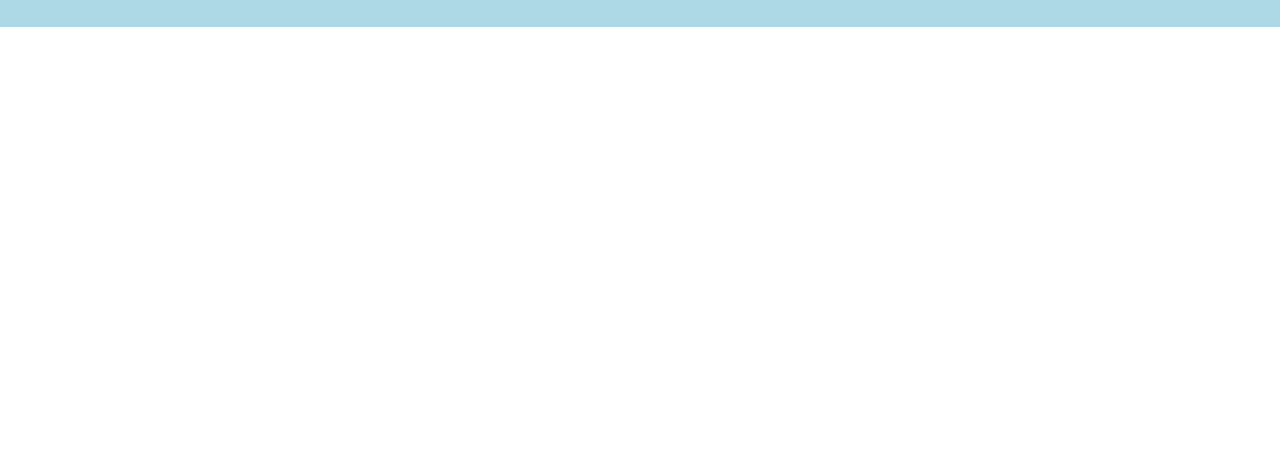
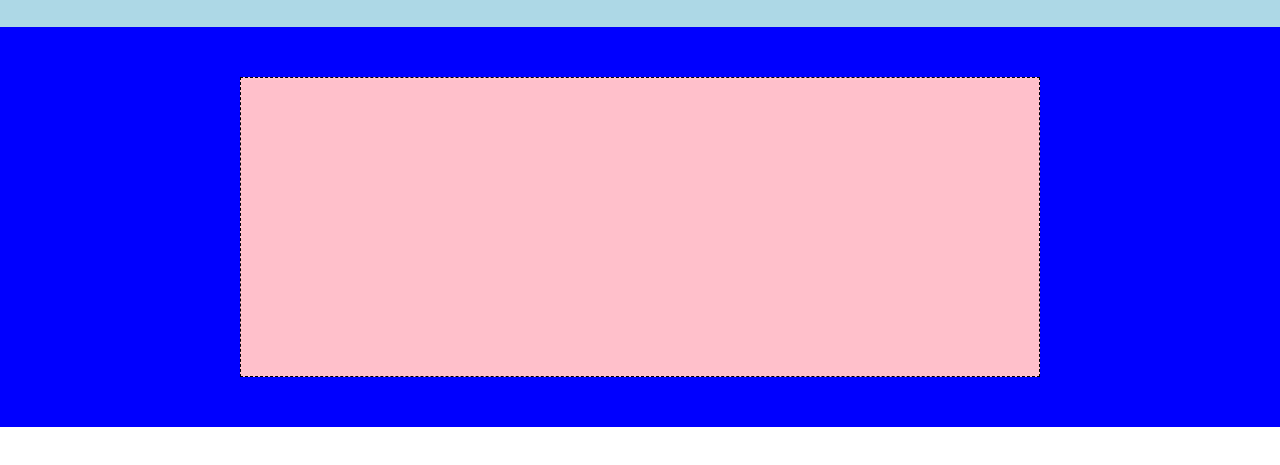
Before and after one commit to gennaroderosa10/htmlcss-struttura-discord, a plain HTML site: page index.html in a window 1280 px wide. Shown: the part 73-538 px from the top of the page. Drawn offline with Linux system fonts and the light colour scheme.

Commit message:
feat: prima sezione terminata

```diff
--- a/css/style.css
+++ b/css/style.css
@@ -25,16 +25,16 @@ li {
     background-color: pink;
 }
 
-.bg-yellow{
+.bg-yellow {
     background-color: yellow;
 
 }
 
-.bg-brown{
+.bg-brown {
     background-color: brown;
 }
 
-.bg-lightblue{
+.bg-lightblue {
     background-color: lightblue;
 }
 
@@ -42,16 +42,15 @@ li {
 
 .min-h-500 {
     min-height: 500px;
-    height: 0
-    ;
+    height: 0;
 }
 
-.min-h-100{
+.min-h-100 {
     min-height: 100px;
 }
 
 
-.min-h-40{
+.min-h-40 {
     min-height: 40px;
     height: 0;
 }
@@ -61,77 +60,49 @@ li {
     display: flex;
 }
 
-.justify-content-center{
+.justify-content-center {
     justify-content: center;
 }
 
-.justify-content-between{
+.justify-content-between {
     justify-content: space-between;
 }
 
-.justify-content-around{
+.justify-content-around {
     justify-content: space-around;
 }
 
-.justify-content-evenly{
+.justify-content-evenly {
     justify-content: space-evenly;
 }
 
 
 
-.align-items-center{
+.align-items-center {
     align-items: center;
 }
 
 
-.flex-column{
+.flex-column {
     flex-direction: column;
 }
 
-.flex-grow{
+.flex-grow {
     flex-grow: 0;
 }
 
 
 /* x */
-.header-nav{
+.header-nav {
     min-width: 70%;
 }
 
-.root {
-    margin: 0 auto;
-    /* max-width: 200px; */
-    width: 100%;
+.sezione1 {
+    min-height: 400px;
 }
 
-
-.sidebar {
-    /* width: 30%; */
-    flex-basis: calc(100% / 4);
-
+.div-sec-1{
+    min-width: 800px;
+    min-height: 300px;
+    border: 1px dashed black;
 }
-
-.main {
-    /* width: 70%; */
-    flex-basis: calc((100% / 4) * 2);
-}
-
-.advisor{
-  flex-basis: calc(100% / 4);
-}
-
-/* .logo{
-    flex-basis: 25%;
-    border: 1px solid black;
-
-}
-
-.login{
-    flex-basis: 25%;
-     border: 1px solid black;
-}
-
-.link{
-    flex-basis: 50%;
-     border: 1px solid black;
-} */
--- a/index.html
+++ b/index.html
@@ -11,7 +11,8 @@
 <body>
     <!-- sezione header -->
     <header class="flex bg-lightblue min-h-100 justify-content-center align-items-center">
-        <nav class="flex header-nav bg-yellow min-h-40 justify-content-between align-items-center justify-content-center ">
+        <nav
+            class="flex header-nav bg-yellow min-h-40 justify-content-between align-items-center justify-content-center ">
             <div class="logo">logo</div>
             <ul class="flex link align-items-center justify-content-center ">
                 <li>Link</li>
@@ -23,6 +24,16 @@
             <div class="login">login</div>
         </nav>
     </header>
+
+    <!-- sezione main -->
+    <main>
+
+        <!-- prima sezione -->
+        <section class="sezione1 flex bg-blue justify-content-center align-items-center">
+<div class="div-sec-1 bg-pink">
+
+</div>
+        </section>
 
 
 
@@ -50,20 +61,7 @@
 
 
 
-
-
-
-
-
-
-
-
-
-
-
-
-
-
+    </main>
 
 
 
```
